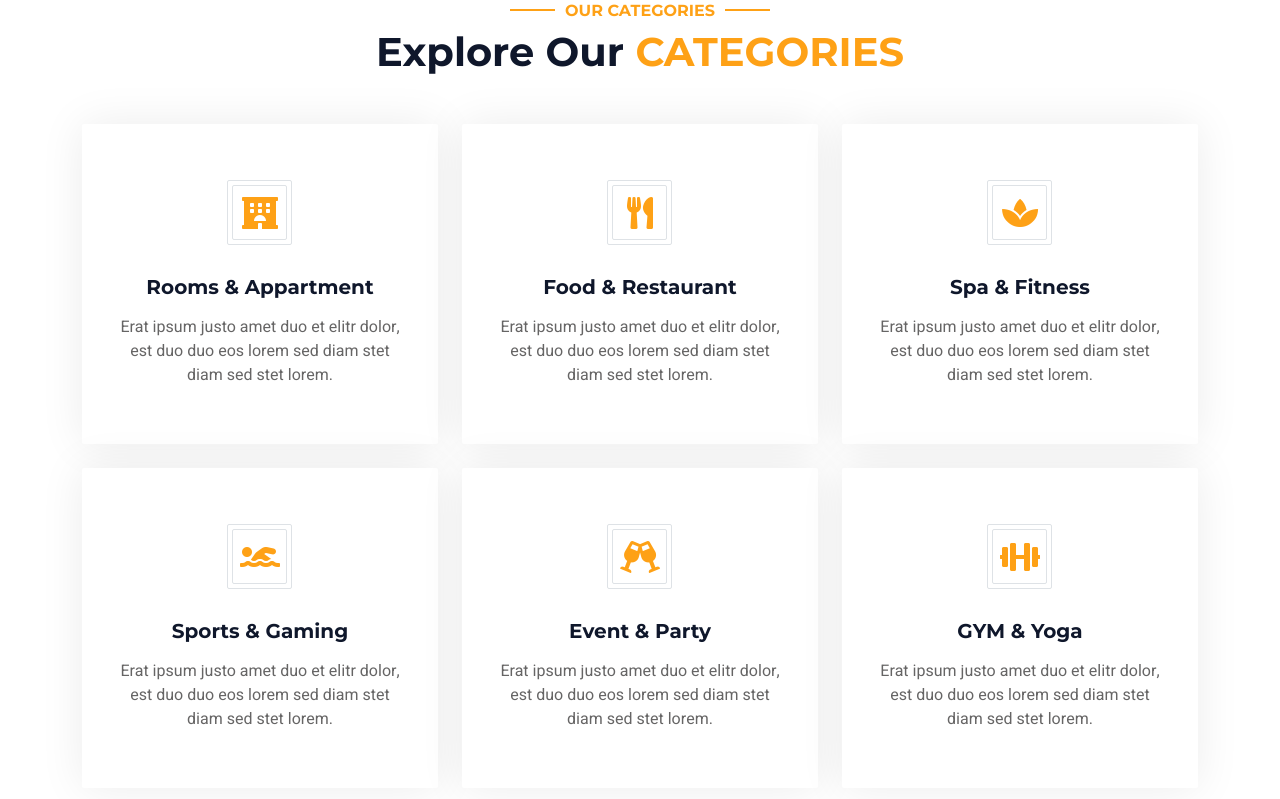
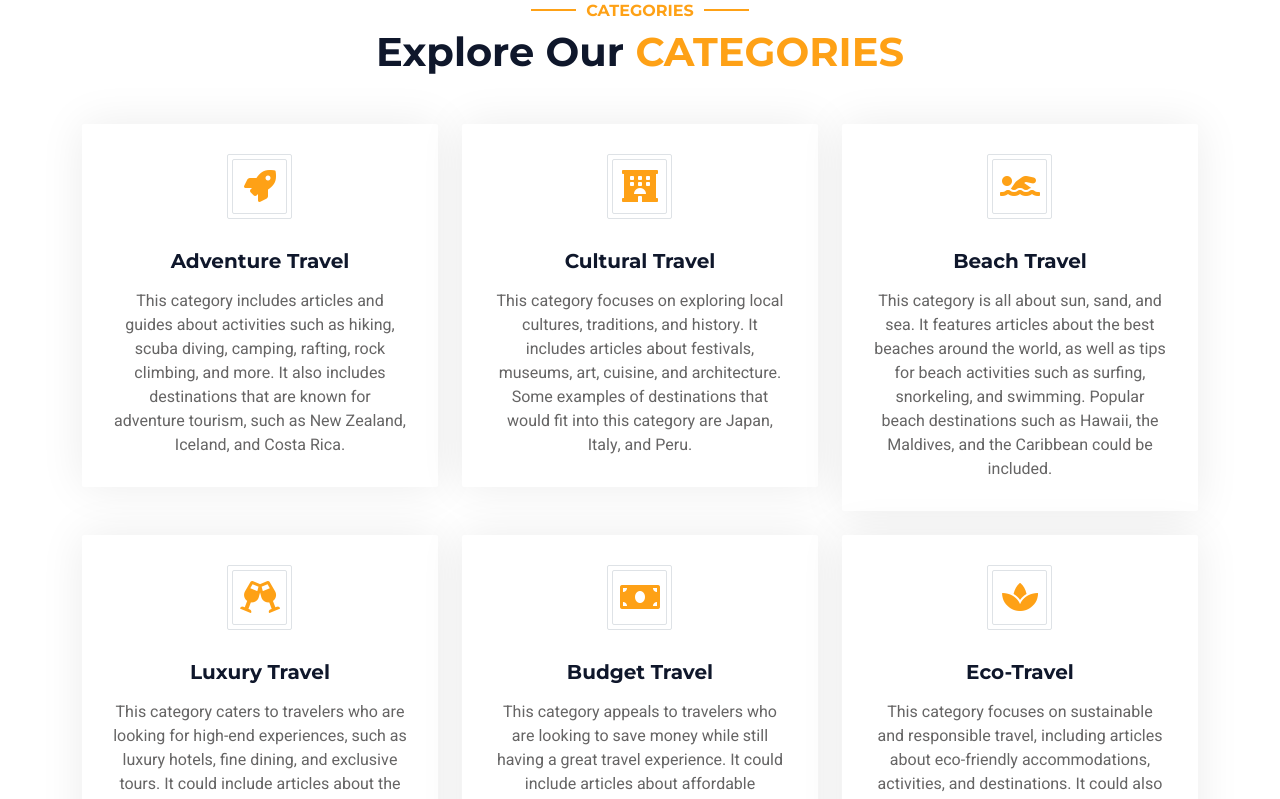
Before and after one commit to duygu-rmdn/TravelExplorers, a React (Create React App) app in the folder Travel explorer/client/: page / in a window 1280 px wide. Shown: the part 2500-3299 px from the top of the page. Built offline with nearby package versions, Linux system fonts and the light colour scheme; no server answers.

Commit message:
list all catogeries

```diff
--- a/Travel explorer/client/public/css/style.css
+++ b/Travel explorer/client/public/css/style.css
@@ -191,7 +191,7 @@
 
 /*** Service ***/
 .service-item {
-    height: 320px;
+    /* height: 320px; */
     padding: 30px;
     display: flex;
     flex-direction: column;
--- a/Travel explorer/client/src/components/Categories/Categories.js
+++ b/Travel explorer/client/src/components/Categories/Categories.js
@@ -1,10 +1,14 @@
+import  {categories} from '../../constants';
+import { CategoryItem } from './CategoryItem/CategoryItem';
 export const Categories = () => {
+    console.log(categories)
+
     return (
         <div className="container-xxl py-5">
             <div className="container">
                 <div className="text-center wow fadeInUp" data-wow-delay="0.1s">
                     <h6 className="section-title text-center text-primary text-uppercase">
-                        Our Categories
+                        Categories
                     </h6>
                     <h1 className="mb-5">
                         Explore Our{" "}
@@ -12,90 +16,7 @@ export const Categories = () => {
                     </h1>
                 </div>
                 <div className="row g-4">
-                    <div className="col-lg-4 col-md-6 wow fadeInUp" data-wow-delay="0.1s">
-                        <a className="service-item rounded" href="">
-                            <div className="service-icon bg-transparent border rounded p-1">
-                                <div className="w-100 h-100 border rounded d-flex align-items-center justify-content-center">
-                                    <i className="fa fa-hotel fa-2x text-primary" />
-                                </div>
-                            </div>
-                            <h5 className="mb-3">Rooms &amp; Appartment</h5>
-                            <p className="text-body mb-0">
-                                Erat ipsum justo amet duo et elitr dolor, est duo duo eos lorem
-                                sed diam stet diam sed stet lorem.
-                            </p>
-                        </a>
-                    </div>
-                    <div className="col-lg-4 col-md-6 wow fadeInUp" data-wow-delay="0.2s">
-                        <a className="service-item rounded" href="">
-                            <div className="service-icon bg-transparent border rounded p-1">
-                                <div className="w-100 h-100 border rounded d-flex align-items-center justify-content-center">
-                                    <i className="fa fa-utensils fa-2x text-primary" />
-                                </div>
-                            </div>
-                            <h5 className="mb-3">Food &amp; Restaurant</h5>
-                            <p className="text-body mb-0">
-                                Erat ipsum justo amet duo et elitr dolor, est duo duo eos lorem
-                                sed diam stet diam sed stet lorem.
-                            </p>
-                        </a>
-                    </div>
-                    <div className="col-lg-4 col-md-6 wow fadeInUp" data-wow-delay="0.3s">
-                        <a className="service-item rounded" href="">
-                            <div className="service-icon bg-transparent border rounded p-1">
-                                <div className="w-100 h-100 border rounded d-flex align-items-center justify-content-center">
-                                    <i className="fa fa-spa fa-2x text-primary" />
-                                </div>
-                            </div>
-                            <h5 className="mb-3">Spa &amp; Fitness</h5>
-                            <p className="text-body mb-0">
-                                Erat ipsum justo amet duo et elitr dolor, est duo duo eos lorem
-                                sed diam stet diam sed stet lorem.
-                            </p>
-                        </a>
-                    </div>
-                    <div className="col-lg-4 col-md-6 wow fadeInUp" data-wow-delay="0.4s">
-                        <a className="service-item rounded" href="">
-                            <div className="service-icon bg-transparent border rounded p-1">
-                                <div className="w-100 h-100 border rounded d-flex align-items-center justify-content-center">
-                                    <i className="fa fa-swimmer fa-2x text-primary" />
-                                </div>
-                            </div>
-                            <h5 className="mb-3">Sports &amp; Gaming</h5>
-                            <p className="text-body mb-0">
-                                Erat ipsum justo amet duo et elitr dolor, est duo duo eos lorem
-                                sed diam stet diam sed stet lorem.
-                            </p>
-                        </a>
-                    </div>
-                    <div className="col-lg-4 col-md-6 wow fadeInUp" data-wow-delay="0.5s">
-                        <a className="service-item rounded" href="">
-                            <div className="service-icon bg-transparent border rounded p-1">
-                                <div className="w-100 h-100 border rounded d-flex align-items-center justify-content-center">
-                                    <i className="fa fa-glass-cheers fa-2x text-primary" />
-                                </div>
-                            </div>
-                            <h5 className="mb-3">Event &amp; Party</h5>
-                            <p className="text-body mb-0">
-                                Erat ipsum justo amet duo et elitr dolor, est duo duo eos lorem
-                                sed diam stet diam sed stet lorem.
-                            </p>
-                        </a>
-                    </div>
-                    <div className="col-lg-4 col-md-6 wow fadeInUp" data-wow-delay="0.6s">
-                        <a className="service-item rounded" href="">
-                            <div className="service-icon bg-transparent border rounded p-1">
-                                <div className="w-100 h-100 border rounded d-flex align-items-center justify-content-center">
-                                    <i className="fa fa-dumbbell fa-2x text-primary" />
-                                </div>
-                            </div>
-                            <h5 className="mb-3">GYM &amp; Yoga</h5>
-                            <p className="text-body mb-0">
-                                Erat ipsum justo amet duo et elitr dolor, est duo duo eos lorem
-                                sed diam stet diam sed stet lorem.
-                            </p>
-                        </a>
-                    </div>
+                    {categories.map(x => <CategoryItem key={x.id} {...x }/>)}
                 </div>
             </div>
         </div>
--- /dev/null
+++ b/Travel explorer/client/src/components/Categories/CategoryItem/CategoryItem.js
@@ -0,0 +1,22 @@
+export const CategoryItem = ({
+    id,
+    name,
+    description,
+    className
+}) => {
+    return (
+        <div className="col-lg-4 col-md-6 wow fadeInUp" data-wow-delay="0.1s">
+            <a className="service-item rounded" href="">
+                <div className="service-icon bg-transparent border rounded p-1">
+                    <div className="w-100 h-100 border rounded d-flex align-items-center justify-content-center">
+                        <i className={className} />
+                    </div>
+                </div>
+                <h5 className="mb-3">{name}</h5>
+                <p className="text-body mb-0">
+                    {description}
+                </p>
+            </a>
+        </div>
+    );
+};
--- a/Travel explorer/client/src/constants.js
+++ b/Travel explorer/client/src/constants.js
@@ -1,34 +1,41 @@
 export const baseUrl = 'http://localhost:3030/data/tips';
+export const baseUrlForReviews = 'http://localhost:3030/data/reviews';
 
 export const categories = [
     {
         id: 1,
         name: "Adventure Travel",
-        description: "This category includes articles and guides about activities such as hiking, camping, rafting, rock climbing, and more. It also includes destinations that are known for adventure tourism, such as New Zealand, Iceland, and Costa Rica."
+        description: "This category includes articles and guides about activities such as hiking, scuba diving, camping, rafting, rock climbing, and more. It also includes destinations that are known for adventure tourism, such as New Zealand, Iceland, and Costa Rica.",
+        className: "fa fa-rocket fa-2x text-primary"
     },
     {
         id: 2,
         name: "Cultural Travel",
-        description: "This category focuses on exploring local cultures, traditions, and history. It includes articles about festivals, museums, art, cuisine, and architecture. Some examples of destinations that would fit into this category are Japan, Italy, and Peru."
+        description: "This category focuses on exploring local cultures, traditions, and history. It includes articles about festivals, museums, art, cuisine, and architecture. Some examples of destinations that would fit into this category are Japan, Italy, and Peru.",
+        className: "fa fa-hotel fa-2x text-primary"
     },
     {
         id: 3,
         name: "Beach Travel",
-        description: "This category is all about sun, sand, and sea. It features articles about the best beaches around the world, as well as tips for beach activities such as surfing, snorkeling, and swimming. Popular beach destinations such as Hawaii, the Maldives, and the Caribbean could be included."
+        description: "This category is all about sun, sand, and sea. It features articles about the best beaches around the world, as well as tips for beach activities such as surfing, snorkeling, and swimming. Popular beach destinations such as Hawaii, the Maldives, and the Caribbean could be included.",
+        className: "fa fa-swimmer fa-2x text-primary"
     },
     {
         id: 4,
         name: "Luxury Travel",
-        description: "This category caters to travelers who are looking for high-end experiences, such as luxury hotels, fine dining, and exclusive tours. It could include articles about the most luxurious destinations and accommodations, as well as tips for getting the most out of a luxury trip. Destinations such as Dubai, Paris, and the Seychelles could be featured."
+        description: "This category caters to travelers who are looking for high-end experiences, such as luxury hotels, fine dining, and exclusive tours. It could include articles about the most luxurious destinations and accommodations, as well as tips for getting the most out of a luxury trip. Destinations such as Dubai, Paris, and the Seychelles could be featured.",
+        className: "fa fa-glass-cheers fa-2x text-primary"
     },
     {
         id: 5,
         name: "Budget Travel",
-        description: "This category appeals to travelers who are looking to save money while still having a great travel experience. It could include articles about affordable destinations, budget accommodations, and tips for traveling on a shoestring. Popular budget destinations such as Thailand, Mexico, and Portugal could be included."
+        description: "This category appeals to travelers who are looking to save money while still having a great travel experience. It could include articles about affordable destinations, budget accommodations, and tips for traveling on a shoestring. Popular budget destinations such as Thailand, Mexico, and Portugal could be included.",
+        className: "fa fa-money-bill fa-2x text-primary"
     },
     {
         id: 6,
         name: "Eco-Travel",
-        description: "This category focuses on sustainable and responsible travel, including articles about eco-friendly accommodations, activities, and destinations. It could also include tips for reducing your environmental impact while traveling. Some examples of eco-friendly destinations are Costa Rica, Norway, and Bhutan."
+        description: "This category focuses on sustainable and responsible travel, including articles about eco-friendly accommodations, activities, and destinations. It could also include tips for reducing your environmental impact while traveling. Some examples of eco-friendly destinations are Costa Rica, Norway, and Bhutan.",
+        className: "fa fa-spa fa-2x text-primary"
     }
 ];
--- a/Travel explorer/client/src/services/reviewService.js
+++ b/Travel explorer/client/src/services/reviewService.js
@@ -1,6 +1,7 @@
 import { requestFactory } from './requester';
+import { baseUrlForReviews } from '.././constants'
 
-const baseUrl = 'http://localhost:3030/data/reviews';
+const baseUrl = baseUrlForReviews;
 
 export const getAll = async (tipId) => {
     const request = requestFactory();
```
Also changed, not shown: 1 other file (tests, documents, lock files or other folders).
